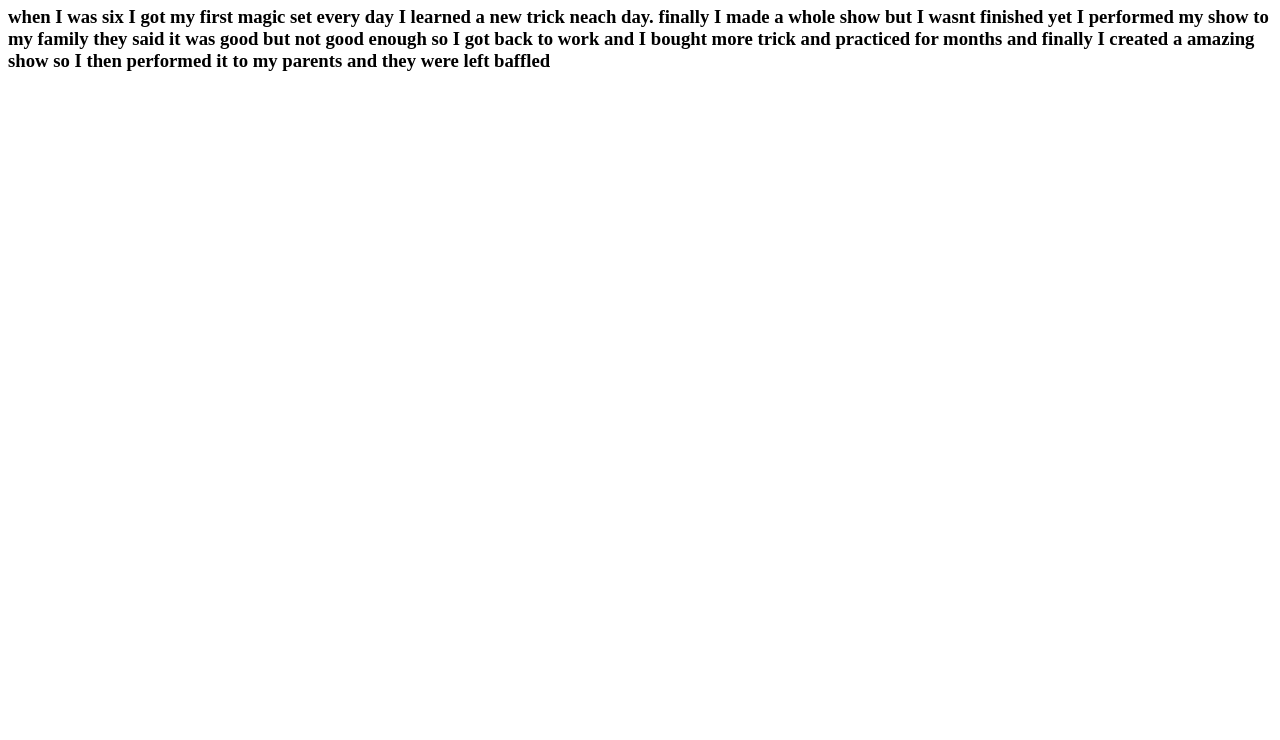
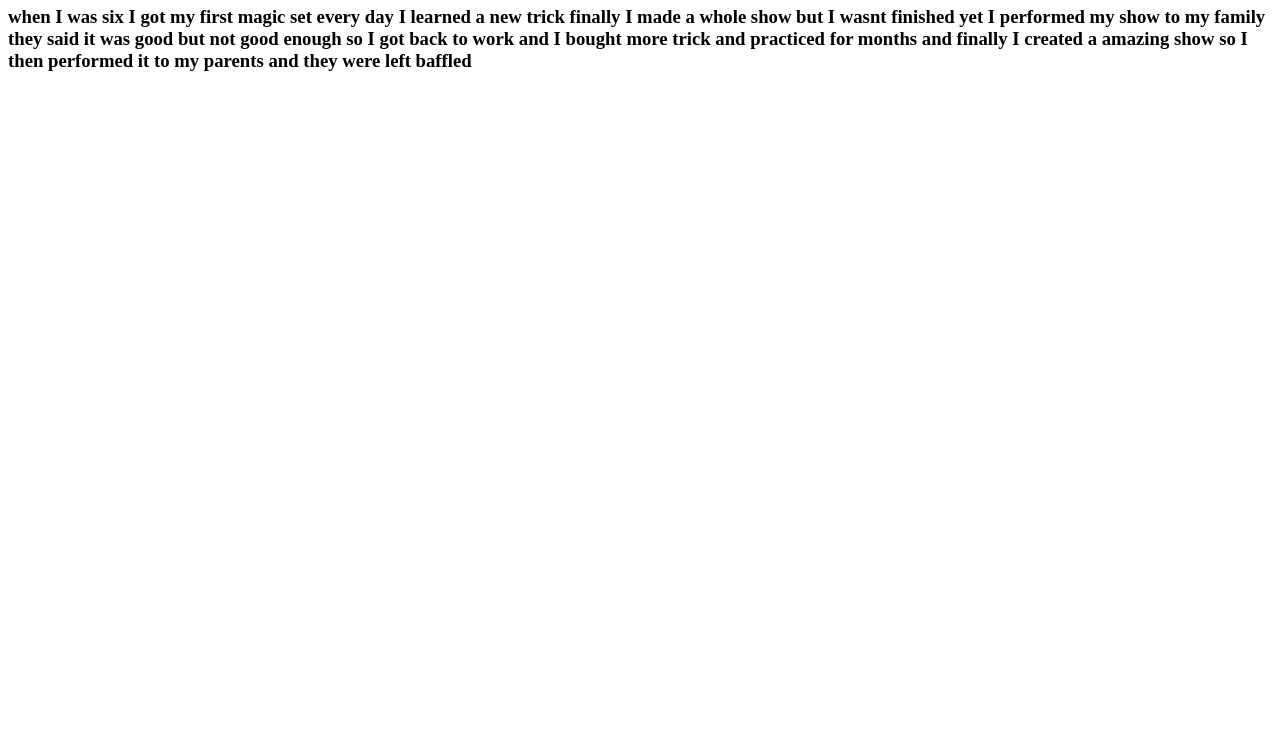
Before and after one commit to Michael-cod/Mhebert22.github.io, a plain HTML site: page index.html in a window 1280 px wide. Shown: the part 60-800 px from the top of the page. Drawn offline with Linux system fonts and the light colour scheme.

Commit message:
Update index.html

```diff
--- a/index.html
+++ b/index.html
@@ -1,7 +1,7 @@
 <h1>michaels magic<h1>
 
 <h3>when I was six I got my first magic set every day I learned a new trick
-   neach day. finally I made a whole show but I wasnt finished yet I performed my
-  show to my family they said it was good but not good enough so I got back to work and
-   I bought  more trick and practiced for months and  finally I created a amazing show
-   so I then performed it to my parents and they were left baffled <h3>
+finally I made a whole show but I wasnt finished yet I performed my
+show to my family they said it was good but not good enough so I got back to work and
+I bought  more trick and practiced for months and  finally I created a amazing show
+so I then performed it to my parents and they were left baffled <h3>
```
